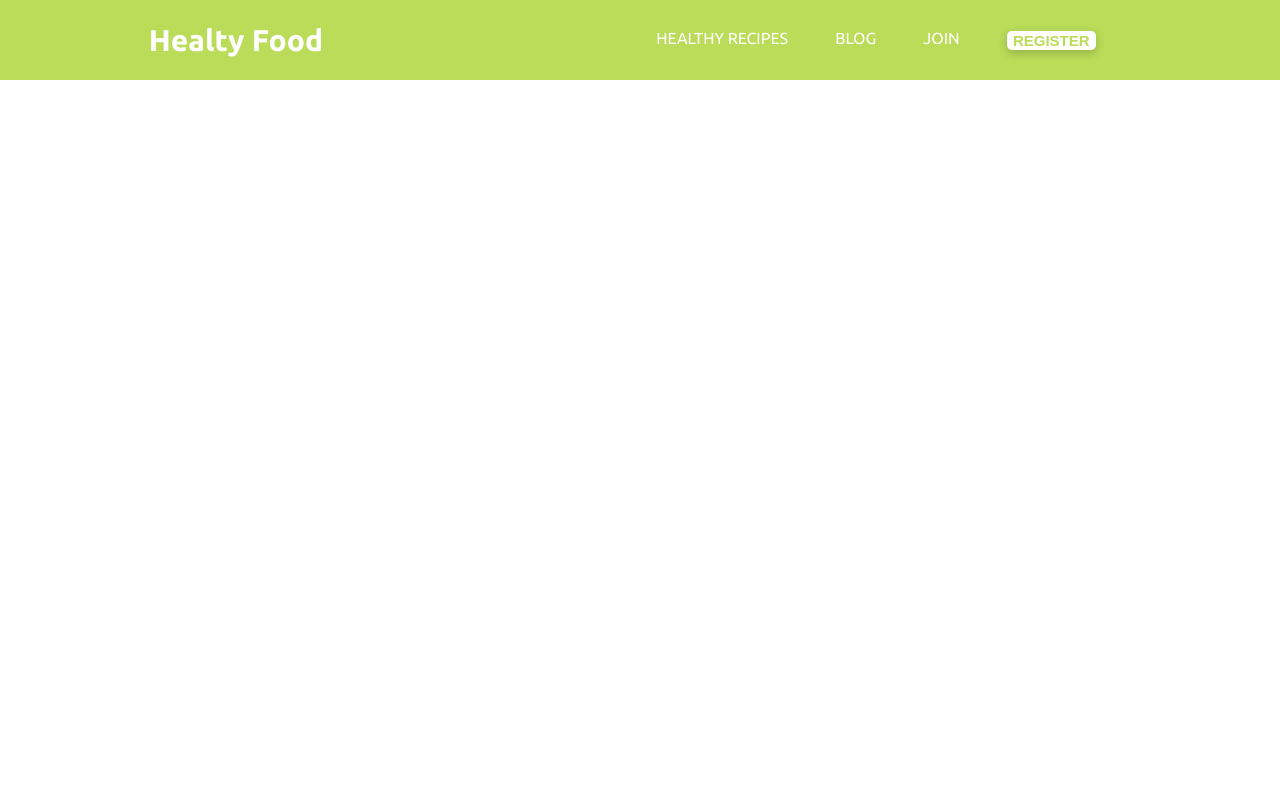
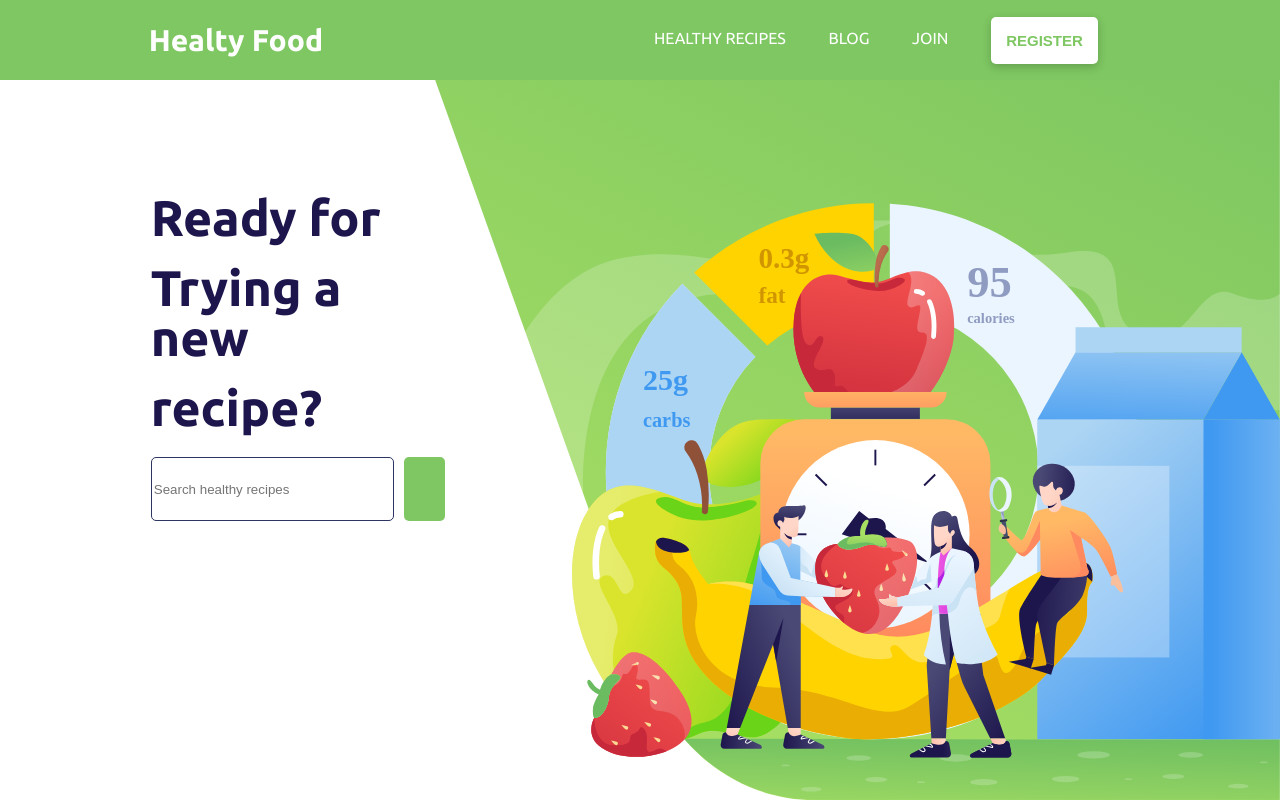
Before and after one commit to giselearaujos/Healthy-Food, a React (Vite) app: page / in a window 1280 px wide. Built offline with nearby package versions, Linux system fonts and the light colour scheme.

Commit message:
:sparkles: Add Home component

```diff
--- a/src/Components/Button/styles.scss
+++ b/src/Components/Button/styles.scss
@@ -7,5 +7,5 @@
     font-size: 15px;
     background-color: $white;
     cursor: pointer;
-
+    padding: 15px;
 }
--- /dev/null
+++ b/src/Components/Home/index.jsx
@@ -0,0 +1,22 @@
+import React from "react";
+import ImageHome from "../../assets/Illustration.svg";
+
+const Home = () => {
+    return (
+        <div className="home__container">
+            <div className="home__container__wrapper">
+                <h1 className="home__container__wrapper__title">Ready for </h1>
+                <h1 className="home__container__wrapper__title">Trying a new</h1>
+                <h1 className="home__container__wrapper__title">recipe?</h1>
+                <div className="home__container__wrapper__InputBtn">
+                    <input className="home__container__wrapper__InputBtn__input" type="text" placeholder="Search healthy recipes"/>
+                    <button className="home__container__wrapper__InputBtn__btn"></button>
+                </div>
+            </div>
+
+            <img className="home__container__wrapper__img"src={ImageHome} alt="#" />
+        </div>
+    )
+}
+
+export default Home;
--- /dev/null
+++ b/src/Components/Home/styles.scss
@@ -0,0 +1,135 @@
+.home {
+    &__container {
+        width: 100%;
+        height: 90vh;
+        display: flex;
+        justify-content:space-between;
+
+        @media (max-width: 1207px){
+            display : flex;
+            justify-content: center;
+            align-items: center;
+            height: 27vh;
+        }
+
+        @media (min-width: 320px) and (max-width: 480px){
+            height: 50vh;
+        }
+
+        @media (min-width: 200px) and (max-width: 321px){
+            width: 100vw;
+            height: 59vh;
+        }
+
+
+        &__wrapper{
+            margin-top: 8%;
+            margin-left: 11%;
+
+            @media (max-width: 1207px) {
+                margin-top: 100px;
+                margin-right: 66px;
+            }
+
+            @media (min-width: 320px) and (max-width: 480px){
+                margin-bottom: 100px;
+                margin-right: 37px;
+            }
+
+            @media (min-width: 200px) and (max-width: 321px){
+                height: 61vh;
+            }
+
+
+            &__title {
+                color: $title;
+                font-size: 50px;
+                font-weight:bold;
+                padding: 10px;
+
+                @media (min-width: 769px) and (max-width: 1024px){
+                    font-size: 59px;
+                    font-size: 45px;
+                }
+
+                @media (min-width: 320px) and (max-width: 480px){
+                    font-size: 30px;
+                }
+
+                @media (min-width: 200px) and (max-width: 321px){
+                    font-size: 20px;
+                    text-align: center;
+                }
+
+            }
+
+            &__InputBtn {
+                display:flex;
+                height: 8vh;
+                width: 100%;
+                padding-left: 10px;
+                margin-top: 15px;
+
+                @media (min-width: 1024px) and (max-width: 1200px){
+                    height: 6vh;
+                }
+
+                @media (min-width: 769px) and (max-width: 1024px){
+                    height: 4vh;
+                }
+
+                @media (min-width: 481px) and (max-width: 768px){
+                    height: 5vh;
+                }
+
+                @media (min-width: 320px) and (max-width: 480px){
+                    height: 5vh;
+                }
+
+                @media (min-width: 200px) and (max-width: 321px){
+                    height: 4vh;
+                }
+
+                &__input {
+                    width: 88%;
+                    border: 1px solid $two;
+                    border-radius: 5px;
+                    color: $text;
+
+                    @media (min-width: 320px) and (max-width: 480px){
+                        width: 80%;
+                    }
+                }
+
+                &__btn {
+                    width: 15%;
+                    border: none;
+                    border-radius: 5px;
+                    background-color: $one;
+                    margin-left: 10px;
+
+                    @media (min-width: 320px) and (max-width: 480px){
+                        width: 24%;
+                    }
+                }
+
+            }
+
+            &__img {
+                object-fit: cover;
+
+                @media (min-width: 1024px) and (max-width: 1206px){
+                    width: 67%;
+                    height: 85%;
+                    margin-top: -3px;
+                }
+
+                @media (max-width: 1207px) {
+                    display: none;
+                }
+        }
+        }
+
+
+    }
+}
--- a/src/main.jsx
+++ b/src/main.jsx
@@ -3,13 +3,14 @@ import ReactDOM from 'react-dom';
 import './scss/Main.scss';
 
 import Header from './Components/Header/index';
-
+import Home from './Components/Home/index';
 
 
 
 ReactDOM.render(
   <React.StrictMode>
     <Header />
+    <Home />
   </React.StrictMode>,
   document.getElementById('root')
 )
--- a/src/scss/Main.scss
+++ b/src/scss/Main.scss
@@ -5,3 +5,4 @@
 //components
 @import "../Components/Header/styles.scss";
 @import "../Components/Button/styles.scss";
+@import "../Components/Home/styles.scss";
--- a/src/scss/_conf.scss
+++ b/src/scss/_conf.scss
@@ -1,5 +1,5 @@
 /*|---------------| Color Schema|---------------*/
-$one: #BADC58;
+$one: #7EC762;
 $two: #2D3561;
 $three: #FAFAFC;
 $white: #FFFFFF;
```
